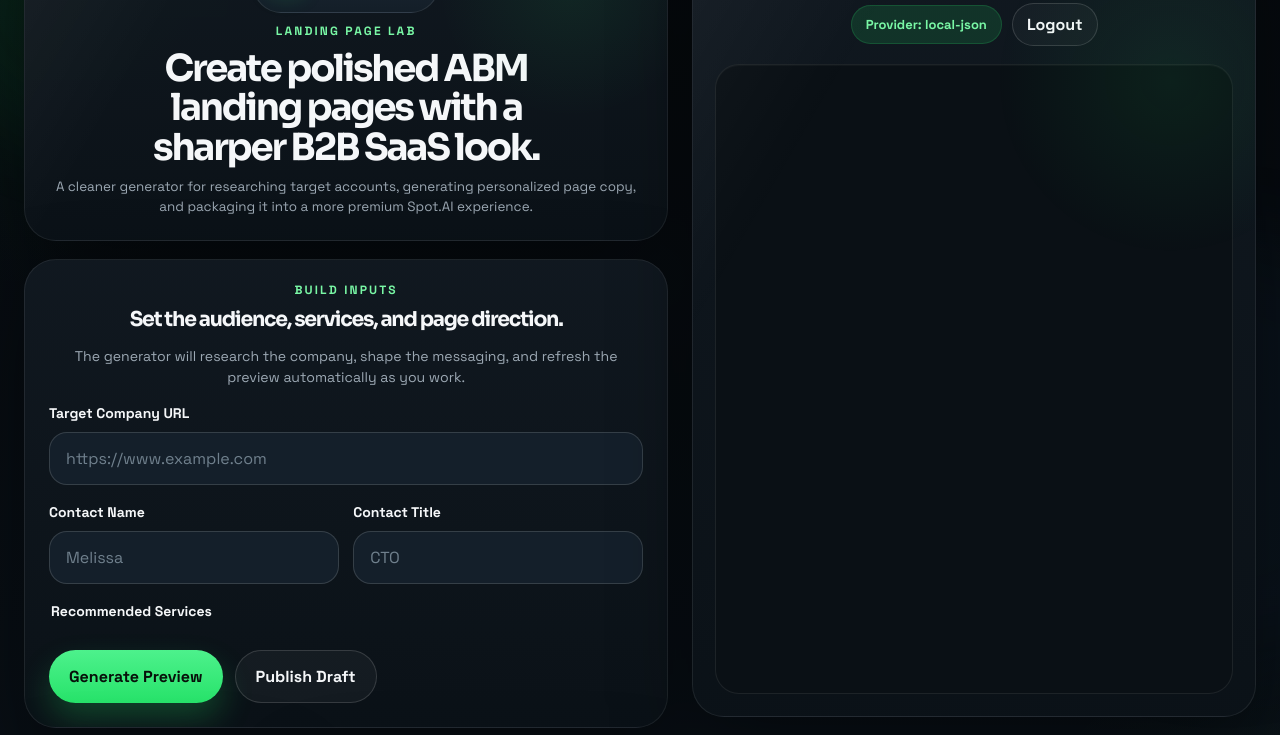
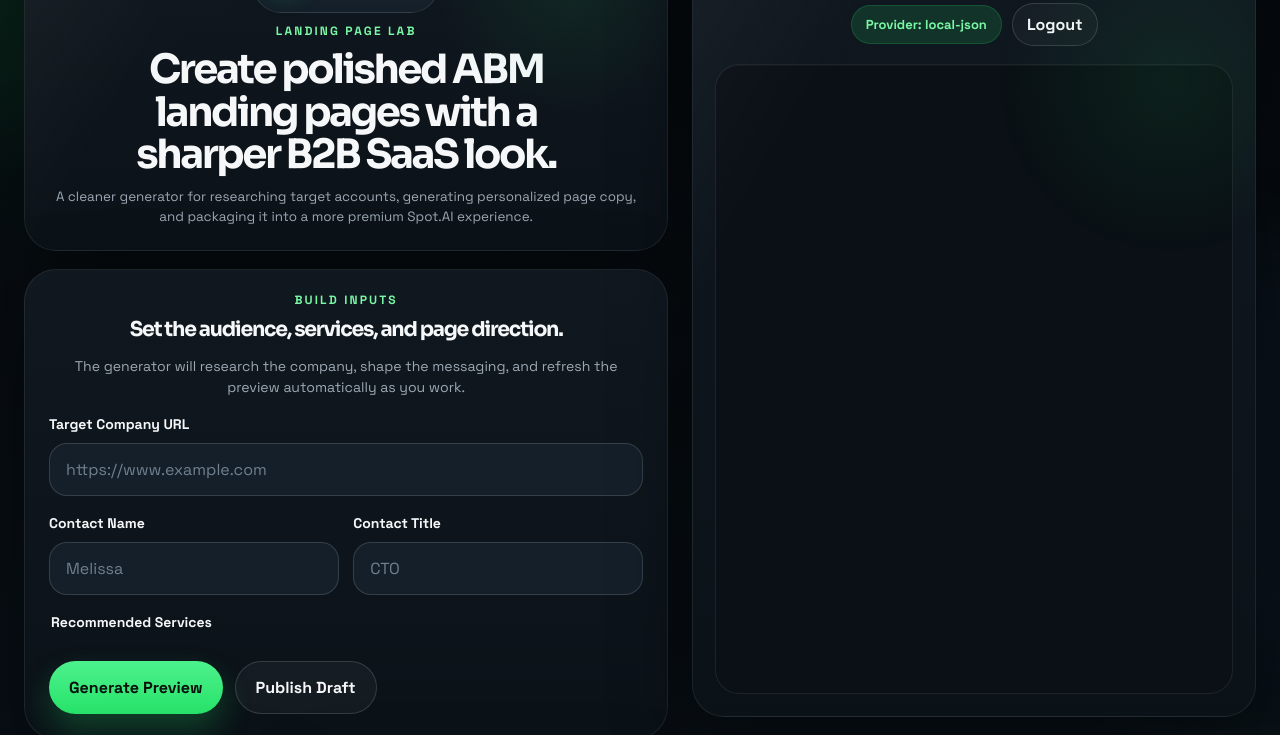
Before and after one commit to vaankit/LandingPageABM, a website: page public/index.html in a window 1280 px wide. Shown: the part 104-839 px from the top of the page. Drawn offline with Linux system fonts and the light colour scheme; no server answers.

Commit message:
Widen hero headline measure to avoid squeezed wrapping

```diff
--- a/public/styles.css
+++ b/public/styles.css
@@ -139,7 +139,7 @@ input {
 }
 
 .hero-kicker {
-  width: min(100%, 860px);
+  width: min(100%, 1040px);
   margin-inline: auto;
 }
 
@@ -193,8 +193,8 @@ input {
 }
 
 .hero-kicker h1 {
-  max-width: 19ch;
-  font-size: clamp(1.75rem, 2.9vw, 2.85rem);
+  max-width: 28ch;
+  font-size: clamp(1.9rem, 3.15vw, 3rem);
   line-height: 1.06;
   text-wrap: balance;
   margin-inline: auto;
```
